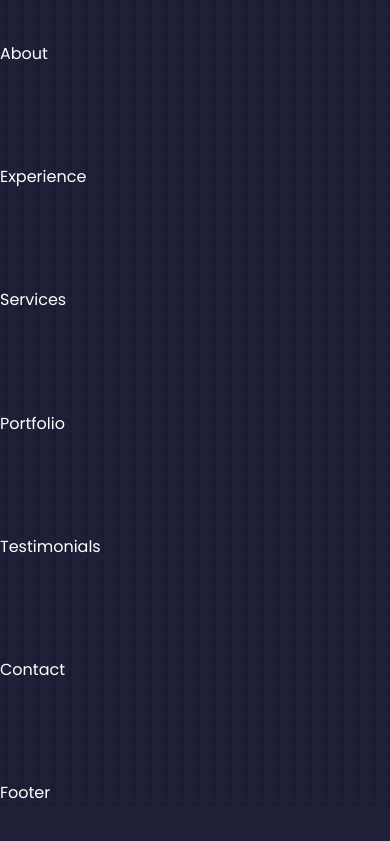
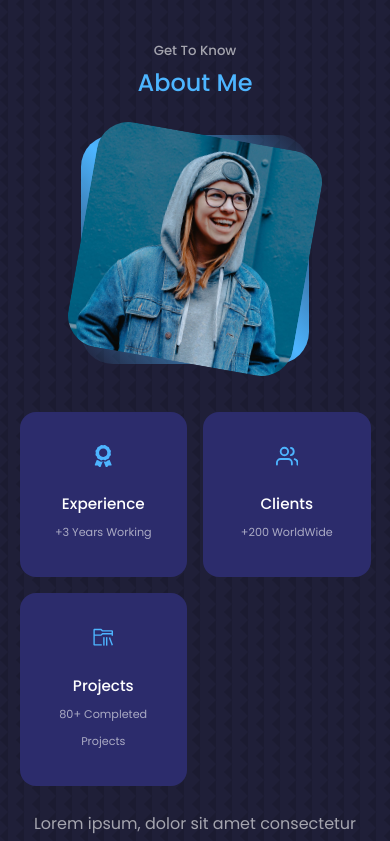
Before and after one commit to ceydaelmas/PortfolioWebsite, a React (Create React App) app in the folder react-portfolio-website-1/: page / in a window 390 px wide. Shown: the part 900-1741 px from the top of the page. Before the commit the page ends 1706 px from the top, so only its background shows below. Built offline with nearby package versions, Linux system fonts and the light colour scheme.

Commit message:
About Component Creation

```diff
--- a/react-portfolio-website-1/src/components/about/About.jsx
+++ b/react-portfolio-website-1/src/components/about/About.jsx
@@ -1,8 +1,52 @@
 import React from 'react'
 import './about.css';
+import ME from '../../assets/me-about.jpg'
+import {FaAward} from 'react-icons/fa'
+import {FiUsers} from 'react-icons/fi'
+import {VscFolderLibrary} from 'react-icons/vsc'
 const About = () => {
   return (
-    <section id='about'>About</section>
+    <section id='about'>
+      <h5>Get To Know</h5>
+      <h2>About Me</h2>
+
+      <div className="container about__container">
+        <div className="about__me">
+          <div className="about__me-image">
+            <img src={ME} alt="About Image" />
+          </div>
+        </div>
+
+
+        <div className="about__content">
+
+          <div className="about__cards">
+
+            <article className='about__card'>
+              <FaAward className='about__icon'/>
+              <h5>Experience</h5>
+              <small>+3 Years Working</small>
+            </article>
+
+            <article className='about__card'>
+              <FiUsers className='about__icon'/>
+              <h5>Clients</h5>
+              <small>+200 WorldWide</small>
+            </article>
+
+            <article className='about__card'>
+              <VscFolderLibrary className='about__icon'/>
+              <h5>Projects</h5>
+              <small>80+ Completed Projects</small>
+            </article>
+
+          </div>
+          <p>Lorem ipsum, dolor sit amet consectetur adipisicing elit. Dignissimos, quisquam, necessitatibus quis labore soluta alias ducimus tempora ea at repellat animi natus nesciunt eveniet nemo quo odit, rem temporibus ipsam?</p>
+          <a href="#contact" className='btn btn-primary'>Let's Tald</a>
+        </div>
+
+      </div>
+    </section>
   )
 }
 
--- a/react-portfolio-website-1/src/components/about/about.css
+++ b/react-portfolio-website-1/src/components/about/about.css
@@ -0,0 +1,88 @@
+.about__container{
+    display: grid;
+    grid-template-columns: 35% 50%;
+    gap: 15%;
+}
+.about__me{
+    width: 100%;
+    aspect-ratio: 1/1;
+    border-radius: 2rem;
+    background: linear-gradient(45deg,transparent, var(--color-primary),transparent);
+    display: grid;
+    place-items:center;
+}
+.about__me-image{
+    border-radius: 2rem;
+    overflow: hidden;
+    transform:rotate(10deg);
+    transition: var(--transition);
+}
+.about__me-image:hover{
+    transform: rotate(0deg);
+}
+.about__cards{
+    display: grid;
+    grid-template-columns: repeat(3,1fr);
+    gap: 1.5rem;
+}
+.about__card{
+    background: var(--color-bg-variant);
+    border:1px solid transparent;
+    border-radius: 1rem;
+    padding: 2rem;
+    text-align: center;
+    transition: var(--transition);
+}
+.about__card:hover{
+    background: transparent;
+    border-color: var(--color-primary-variant);
+    cursor: default;
+}
+.about__icon{
+    color:var(--color-primary);
+    font-size: 1.4rem;
+    margin-bottom: 1rem;
+}
+.about__card h5{
+    font-size: 0.95rem;
+}
+.about__card small{
+    font-size: 0.7rem;
+    color:var(--color-light);
+}
+.about__content p{
+    margin: 2rem 0 2.6rem;
+    color:var(--color-light);
+}
+/* ==== Media Queries(medium devices)=== */
+@media screen and (max-width:1024px) {
+    .about__container{
+        grid-template-columns: 1fr;
+        gap: 0;
+    }
+    .about__me{
+        width: 50%;
+        margin: 2rem auto 4rem;
+    }
+    .about__content p{
+        margin: 1rem 0 1.5rem;
+    }
+}
+
+/* ==== Media Queries(small devices)=== */
+@media screen and (max-width:600px) {
+    .about__me{
+        width: 65%;
+        margin: 0 auto 3rem;
+    }
+    .about__cards{
+        grid-template-columns: 1fr 1fr;
+        gap: 1rem;
+    }
+    .about__content {
+        text-align: center;
+    }
+    .about__content p{
+        margin: 1.5rem 0;
+    }
+}
--- a/react-portfolio-website-1/src/components/header/header.css
+++ b/react-portfolio-website-1/src/components/header/header.css
@@ -56,7 +56,7 @@
 /* ==== Media Queries(medium devices)=== */
 @media screen and (max-width:1024px) {
     header{
-        height: 68vh;
+        height: 100vh;
     }
 }
 
```
Also changed, not shown: 1 other file (tests, documents, lock files or other folders).
